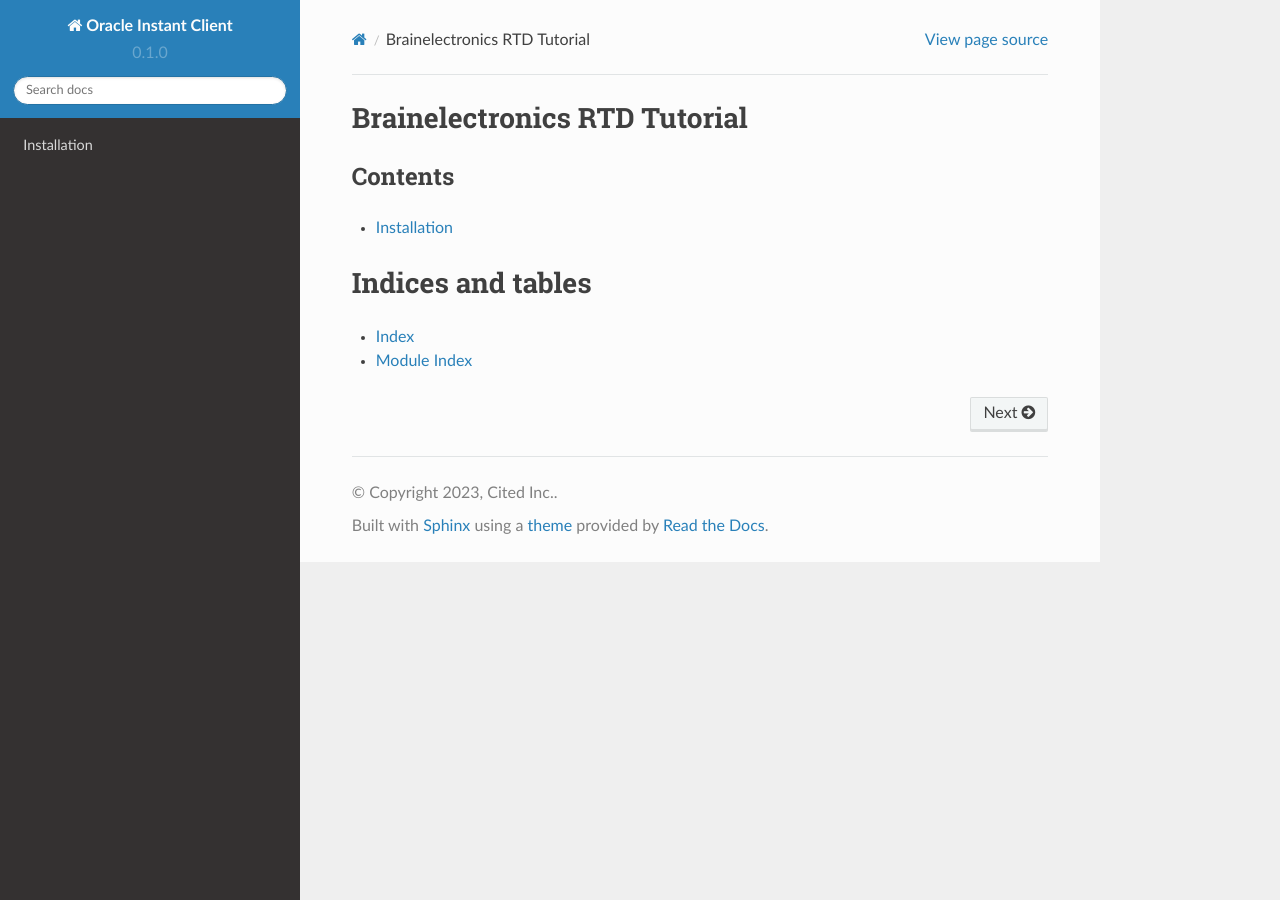
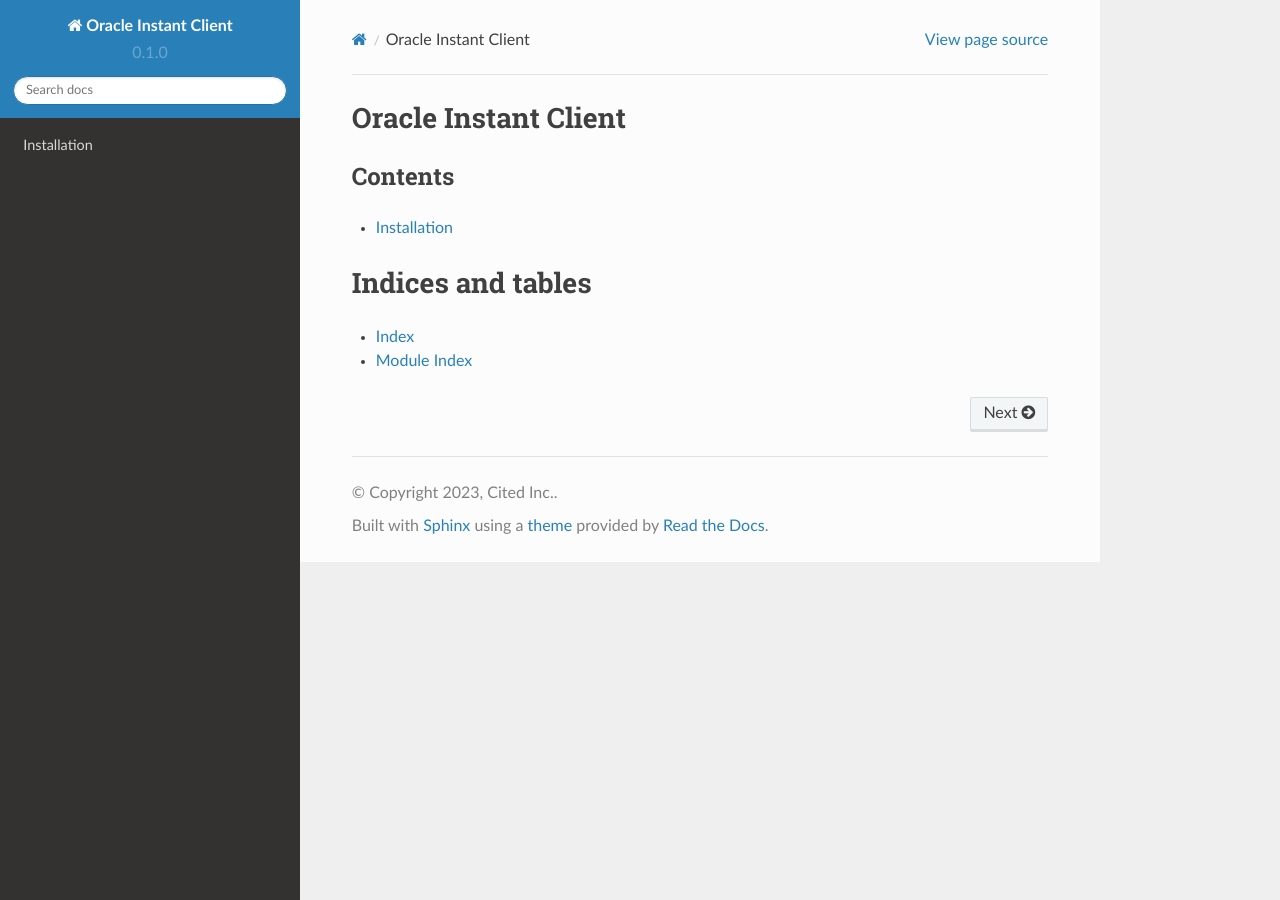
Before and after one commit to cited/Oracle-Instant-Client, a Sphinx documentation site: the page built from docs/index.rst, in a window 1280 px wide. Built offline with Sphinx 7.4.7 and the Read the Docs theme 2.0.0, drawn with Linux system fonts in a browser that asks for light colours.

Commit message:
Update index.rst

```diff
--- a/docs/index.rst
+++ b/docs/index.rst
@@ -1,4 +1,4 @@
-Brainelectronics RTD Tutorial
+Oracle Instant Client
 ===================================
 
 Contents
```
